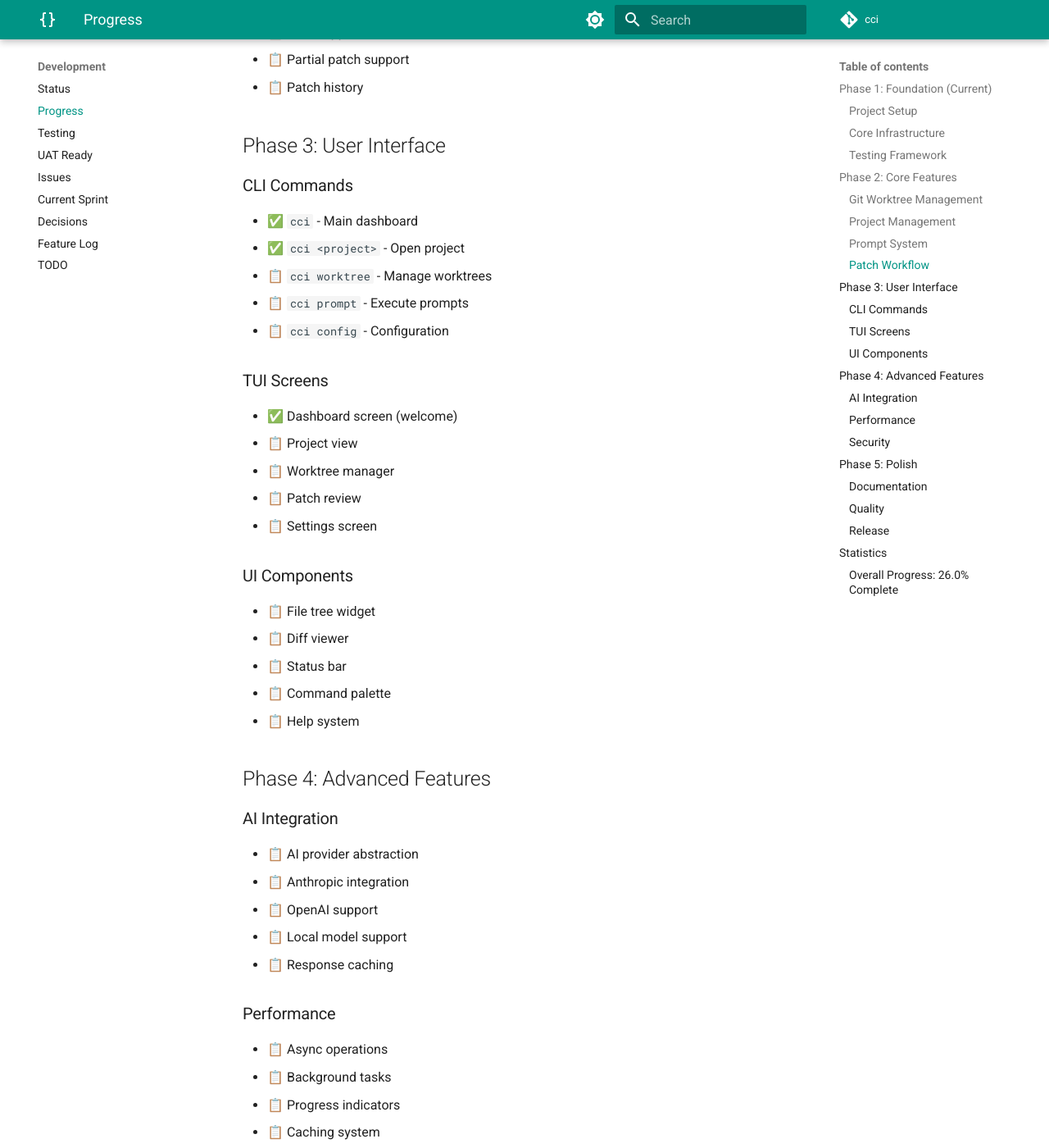
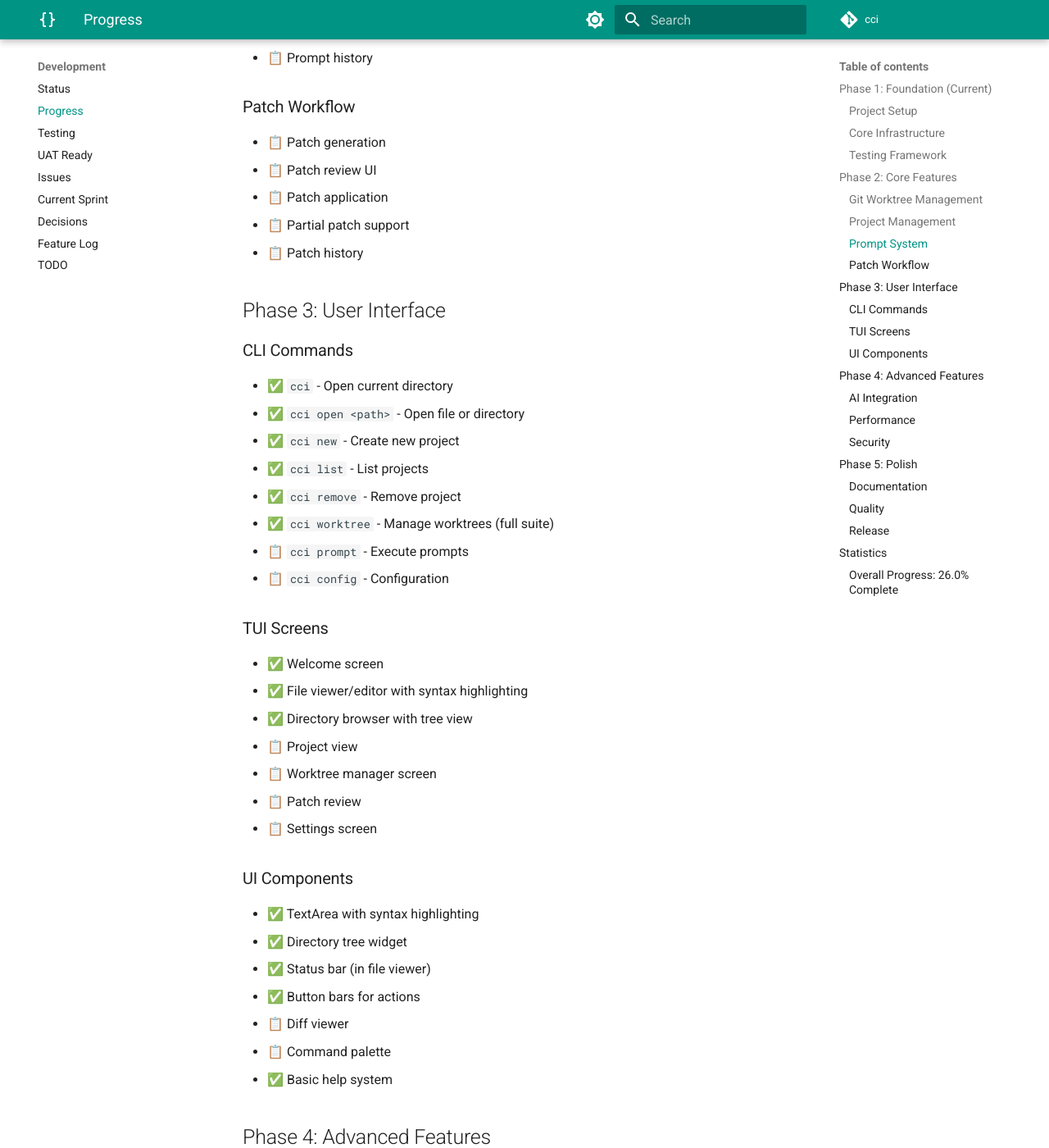
Before and after one commit to chrischeng-c4/cci, an MkDocs documentation site: the page built from docs/PROGRESS.md, in a window 1280 px wide and 1400 px high, scrolled down 1943 px. Shown: the whole window at 82% size. Built offline with MkDocs 1.6.1 and Material for MkDocs 9.7.7, drawn with Linux system fonts in a browser that asks for light colours; comment, search, counter and statistics services are not loaded; the version menu is left out; some of the changed text lies outside the part shown.

Commit message:
docs: update PROGRESS.md to reflect completed features
- Mark git worktree management as complete
- Update CLI commands status
- Update TUI screens (file viewer, directory browser)
- Update testing framework progress
- Reflect actual implementation status

🤖 Generated with [Claude Code](https://claude.ai/code)

Co-Authored-By: Claude <noreply@anthropic.com>

```diff
--- a/docs/PROGRESS.md
+++ b/docs/PROGRESS.md
@@ -17,7 +17,9 @@
 ### Core Infrastructure
 - ✅ CLI framework (Typer)
 - ✅ TUI framework (Textual)
-- 🚧 Configuration system (TOML) - partial
+- ✅ Configuration system (TOML)
+- ✅ Services directory structure
+- ✅ Utils directory with utilities
 - 📋 Logging system
 - 📋 Error handling
 
@@ -25,16 +27,20 @@
 - ✅ pytest setup
 - ✅ Test fixtures
 - ✅ Coverage configuration
-- 📋 Mock utilities
+- ✅ CLI command tests
+- ✅ TUI screen tests
+- 📋 Integration tests
 
 ## Phase 2: Core Features
 
 ### Git Worktree Management
-- 📋 Worktree creation
-- 📋 Worktree switching
-- 📋 Worktree deletion
-- 📋 Worktree status tracking
-- 📋 Worktree metadata
+- ✅ Worktree creation
+- ✅ Worktree switching
+- ✅ Worktree deletion
+- ✅ Worktree status tracking
+- ✅ Worktree locking/unlocking
+- ✅ Worktree pruning
+- ✅ CLI commands for all operations
 
 ### Project Management
 - ✅ Project registry
@@ -59,25 +65,32 @@
 ## Phase 3: User Interface
 
 ### CLI Commands
-- ✅ `cci` - Main dashboard
-- ✅ `cci <project>` - Open project
-- 📋 `cci worktree` - Manage worktrees
+- ✅ `cci` - Open current directory
+- ✅ `cci open <path>` - Open file or directory
+- ✅ `cci new` - Create new project
+- ✅ `cci list` - List projects
+- ✅ `cci remove` - Remove project
+- ✅ `cci worktree` - Manage worktrees (full suite)
 - 📋 `cci prompt` - Execute prompts
 - 📋 `cci config` - Configuration
 
 ### TUI Screens
-- ✅ Dashboard screen (welcome)
+- ✅ Welcome screen
+- ✅ File viewer/editor with syntax highlighting
+- ✅ Directory browser with tree view
 - 📋 Project view
-- 📋 Worktree manager
+- 📋 Worktree manager screen
 - 📋 Patch review
 - 📋 Settings screen
 
 ### UI Components
-- 📋 File tree widget
+- ✅ TextArea with syntax highlighting
+- ✅ Directory tree widget
+- ✅ Status bar (in file viewer)
+- ✅ Button bars for actions
 - 📋 Diff viewer
-- 📋 Status bar
 - 📋 Command palette
-- 📋 Help system
+- ✅ Basic help system
 
 ## Phase 4: Advanced Features
 
```
